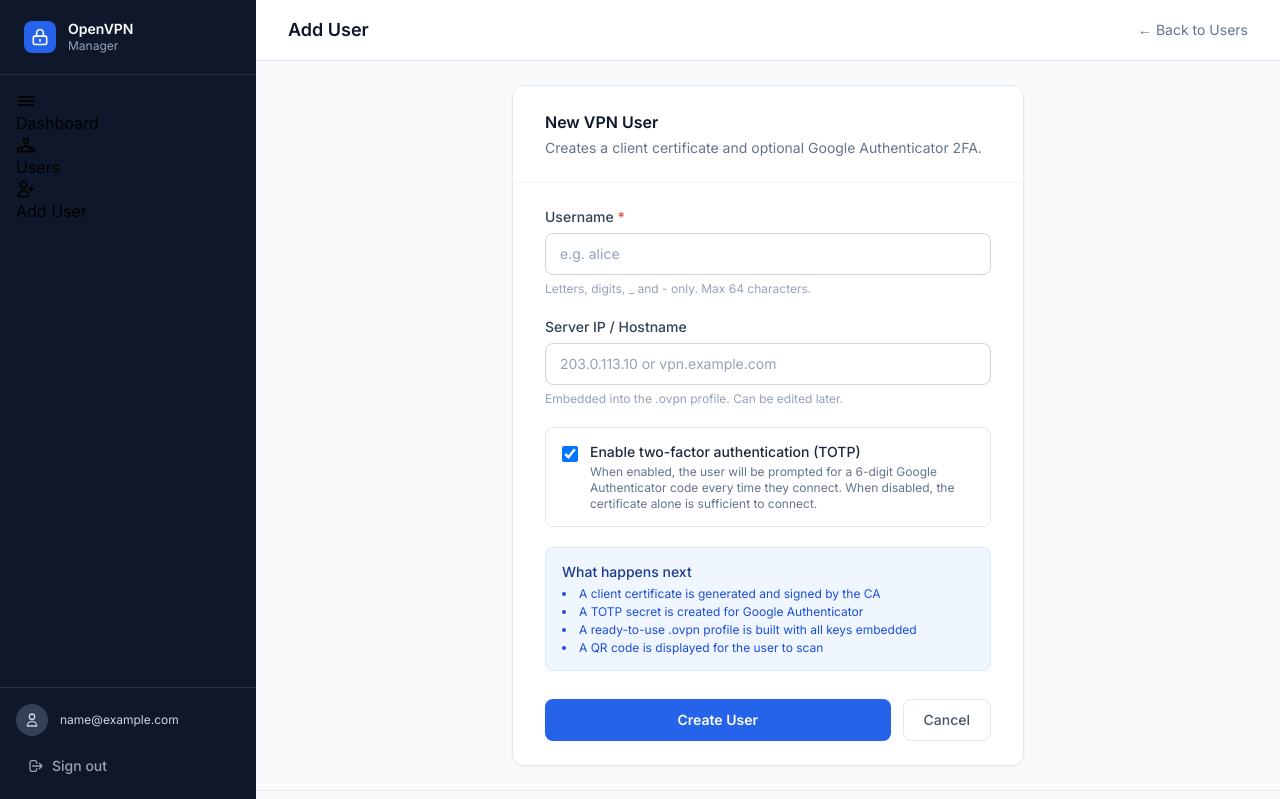
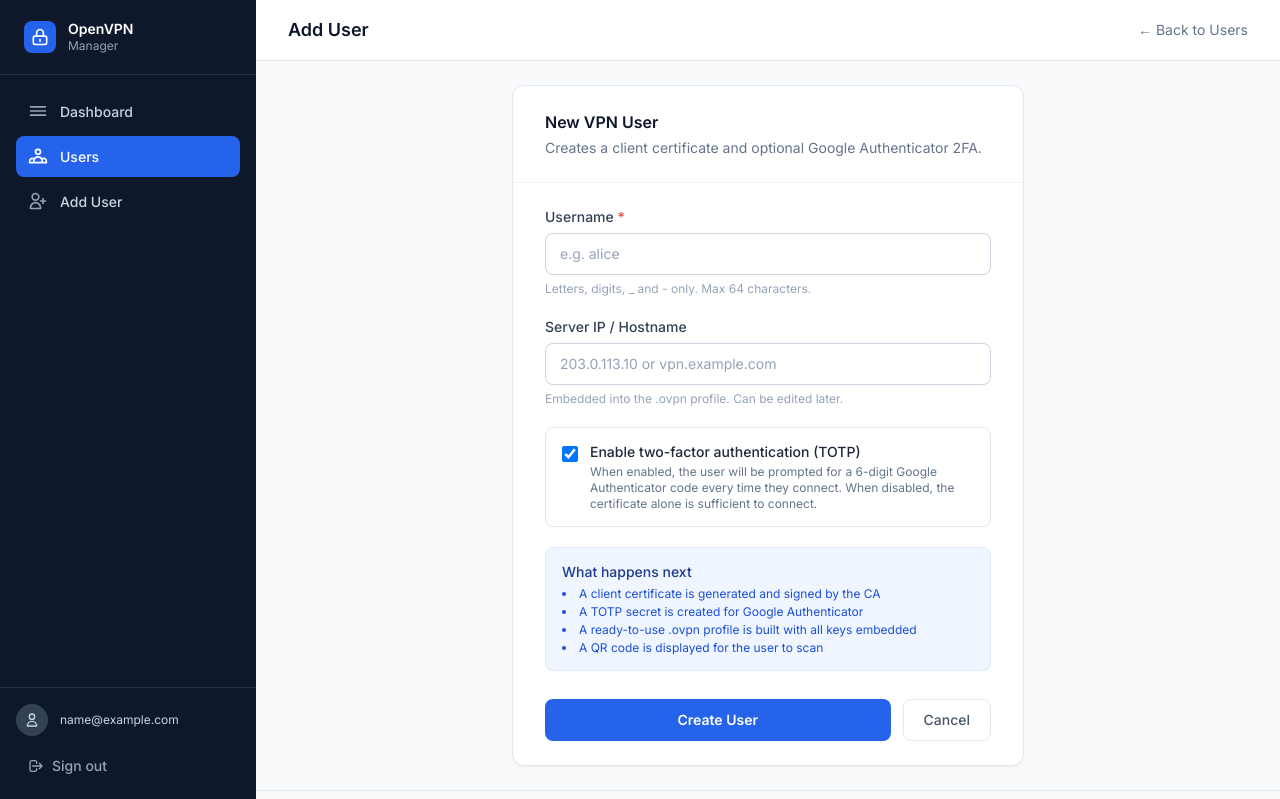
Before and after one commit to funkysys-org/davpn2fa, a Flask app: page /users/add in a window 1280 px wide. Shown: the top 799 px of the page. Run offline with Flask 3, Linux system fonts and the light colour scheme; the visitor is signed in with stand-in values (Sample User, id 1); some libraries are stand-ins or nearby versions.

Commit message:
Updated base.html

```diff
--- a/webapp/templates/base.html
+++ b/webapp/templates/base.html
@@ -21,11 +21,39 @@
   <link href="https://fonts.googleapis.com/css2?family=Inter:wght@400;500;600;700&display=swap" rel="stylesheet">
   <style>
     [x-cloak] { display: none !important; }
-    .sidebar-link { @apply flex items-center gap-3 px-3 py-2.5 rounded-lg text-slate-300 hover:text-white hover:bg-slate-700/80 transition-all duration-150 text-sm font-medium; }
-    .sidebar-link svg { @apply text-slate-400; }
-    .sidebar-link:hover svg { @apply text-slate-200; }
-    .sidebar-link.active { @apply text-white bg-blue-600; }
-    .sidebar-link.active svg { @apply text-white; }
+    .sidebar-link {
+      display: flex;
+      align-items: center;
+      gap: 0.75rem;
+      padding: 0.625rem 0.75rem;
+      border-radius: 0.5rem;
+      color: #cbd5e1;
+      transition: all 150ms;
+      font-size: 0.875rem;
+      font-weight: 500;
+      text-decoration: none;
+    }
+    .sidebar-link svg {
+      width: 1.25rem;
+      height: 1.25rem;
+      color: #94a3b8;
+      stroke: currentColor;
+      stroke-width: 2;
+    }
+    .sidebar-link:hover {
+      color: #ffffff;
+      background-color: rgba(51, 65, 85, 0.8);
+    }
+    .sidebar-link:hover svg {
+      color: #cbd5e1;
+    }
+    .sidebar-link.active {
+      color: #ffffff;
+      background-color: #2563eb;
+    }
+    .sidebar-link.active svg {
+      color: #ffffff;
+    }
   </style>
 </head>
 <body class="h-full bg-slate-50 font-sans antialiased">
```
